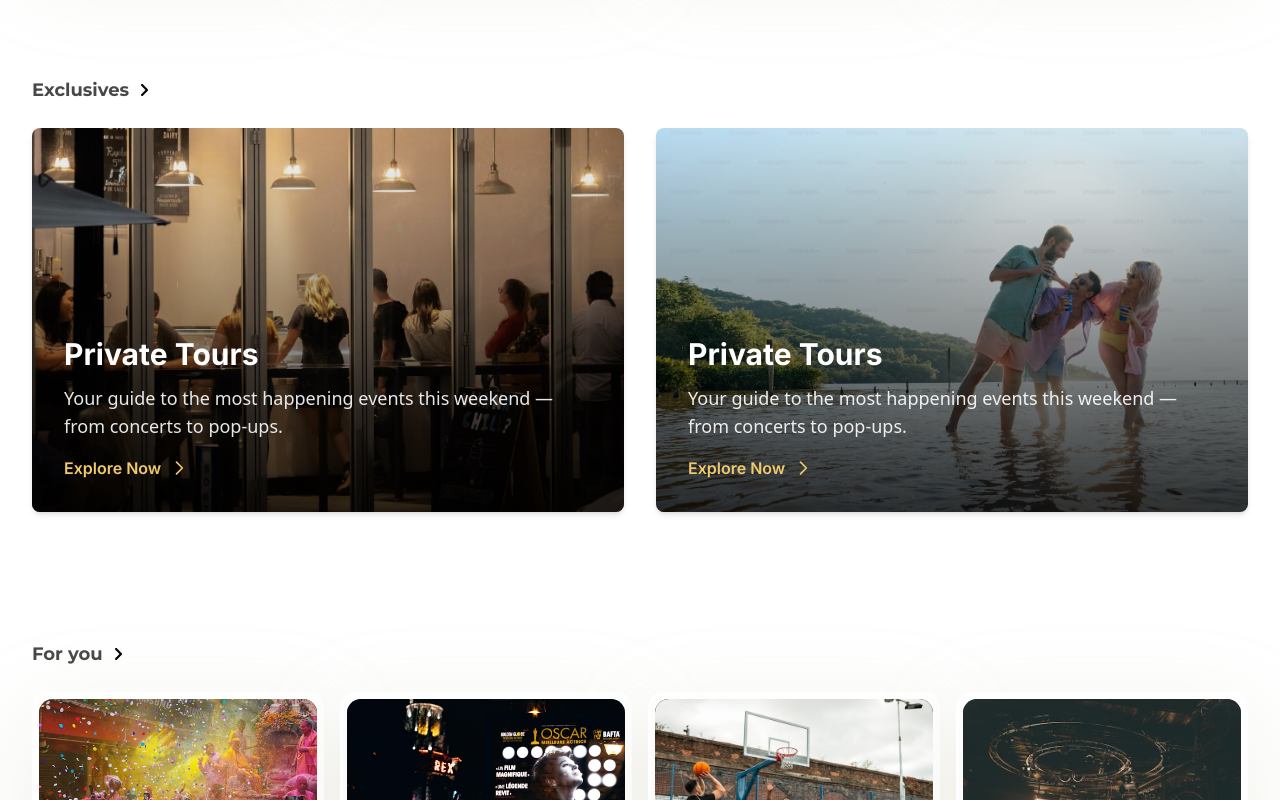
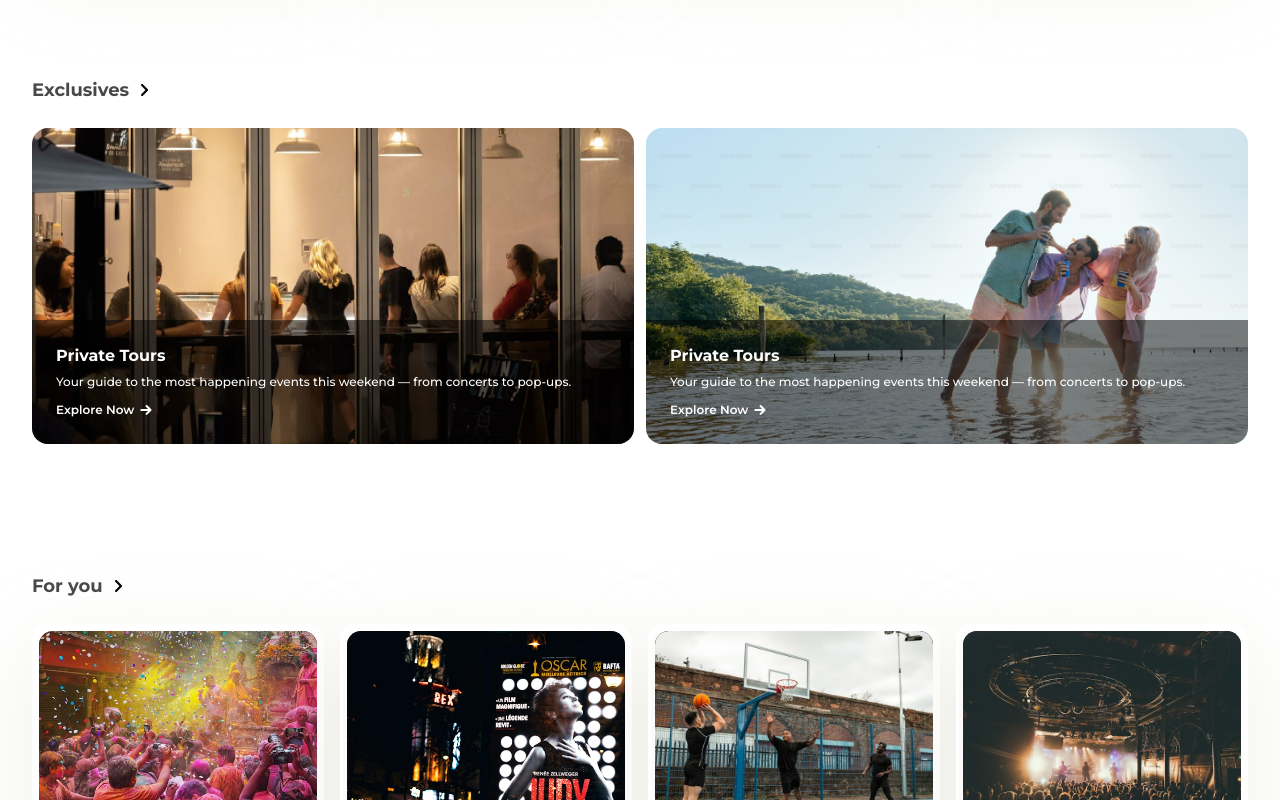
Before and after one commit to fathobukhari/hexallo, a Next.js app: page / in a window 1280 px wide. Shown: the part 2800-3600 px from the top of the page. Built offline with nearby package versions, Linux system fonts and the light colour scheme; a web font is replaced by a local one.

Commit message:
worked on components

```diff
--- a/app/page.tsx
+++ b/app/page.tsx
@@ -40,12 +40,13 @@ export default function Home() {
         />
       )}
 
-       {/* Exclusives Section */}
-       {home.exclusives.length > 0 && (
+      {/* Exclusives Section */}
+      {home.exclusives.length > 0 && (
         <ExclusiveCardSection
           title="Exclusives"
           data={home.exclusives}
           columns={2}
+          cardVariant="default"
         />
       )}
 
@@ -79,12 +80,14 @@ export default function Home() {
         ctaHref={home.blazingDeals.ctaHref}
       />
 
-       {/* Discover Hidden Gems Section */}
-       {home.hiddenGems.length > 0 && (
+      {/* Discover Hidden Gems Section */}
+      {home.hiddenGems.length > 0 && (
         <ExclusiveCardSection
           title="Discover Hidden Gems"
           data={home.hiddenGems}
           columns={4}
+          cardVariant="compact"
+          showIcon={false}
         />
       )}
 
@@ -96,6 +99,7 @@ export default function Home() {
           data={home.exploreGhana}
         />
       )}
+
       {/* Ghana's Top 10s Section */}
       {home.ghanasTop10s.length > 0 && (
         <EventCardGridSection
@@ -113,6 +117,7 @@ export default function Home() {
           title="Global Highlights"
           data={home.globalHighlights}
           columns={4}
+          cardVariant="large"
         />
       )}
 
--- a/components/sections/EventCardGridSection.tsx
+++ b/components/sections/EventCardGridSection.tsx
@@ -37,7 +37,6 @@ export const EventCardGridSection: React.FC<EventCardGridSectionProps> = ({
     <section className={cn('py-8 md:py-12 lg:py-16', className)}>
       <Container size="xl" paddingSize="medium">
         <SectionHeader title={title} />
-
         <div className={cn('grid gap-3 md:gap-4', gridCols[columns])} style={{ gridAutoRows: '1fr' }}>
           {data.map((event) => (
             <EventCard key={event.id} data={event} showRatingWithTitle={showRatingWithTitle} removeBackground={removeBackground} />
--- a/components/sections/ExclusiveCardSection.tsx
+++ b/components/sections/ExclusiveCardSection.tsx
@@ -10,6 +10,8 @@ export interface ExclusiveCardSectionProps {
   data: ExclusiveCardData[];
   className?: string;
   columns?: 2 | 3 | 4;
+  cardVariant?: 'default' | 'compact' | 'large';
+  showIcon?: boolean;
 }
 
 export const ExclusiveCardSection: React.FC<ExclusiveCardSectionProps> = ({
@@ -17,6 +19,8 @@ export const ExclusiveCardSection: React.FC<ExclusiveCardSectionProps> = ({
   data,
   className,
   columns = 2,
+  cardVariant = 'default',
+  showIcon = true,
 }) => {
   const gridCols = {
     2: 'grid-cols-1 md:grid-cols-2',
@@ -32,10 +36,9 @@ export const ExclusiveCardSection: React.FC<ExclusiveCardSectionProps> = ({
     <section className={cn('py-8 md:py-12 lg:py-16', className)}>
       <Container size="xl" paddingSize="medium">
         <SectionHeader title={title} />
-
-        <div className={cn('grid gap-6 md:gap-8', gridCols[columns])}>
+        <div className={cn('grid gap-3', gridCols[columns])}>
           {data.map((exclusive) => (
-            <ExclusiveCard key={exclusive.id} data={exclusive} />
+            <ExclusiveCard key={exclusive.id} data={exclusive} variant={cardVariant} showIcon={showIcon} />
           ))}
         </div>
       </Container>
--- a/components/shared/ExclusiveCard.tsx
+++ b/components/shared/ExclusiveCard.tsx
@@ -7,15 +7,49 @@ import { ExclusiveCardData } from '@/lib/types/home';
 export interface ExclusiveCardProps {
   data: ExclusiveCardData;
   className?: string;
+  variant?: 'default' | 'compact' | 'large';
+  showIcon?: boolean;
 }
 
 export const ExclusiveCard: React.FC<ExclusiveCardProps> = ({
   data,
   className,
+  variant = 'default',
+  showIcon = true,
 }) => {
+  const heightClasses = {
+    default: 'h-[316px]',
+    compact: 'h-[361px]',
+    large: 'h-[387px]',
+  };
+
+  const paddingClasses = {
+    default: 'p-6',
+    compact: 'px-4 pt-4 pb-6',
+    large: 'px-4 pt-4 pb-8',
+  };
+
+  const titleClasses = {
+    default: 'text-base font-bold',
+    compact: 'text-sm font-bold',
+    large: 'text-xs font-semibold',
+  };
+
+  const descriptionClasses = {
+    default: 'text-xs font-medium mb-1.5',
+    compact: 'text-xs font-medium',
+    large: 'text-xs font-bold',
+  };
+
+  const exploreTextClasses = {
+    default: 'text-xs font-semibold',
+    compact: '',
+    large: 'text-[9.5px] font-medium',
+  };
+
   return (
     <Link href={data.href} className={cn('group block', className)}>
-      <div className="relative w-full h-64 md:h-80 lg:h-96 rounded-lg overflow-hidden shadow-md hover:shadow-lg transition-shadow duration-300">
+      <div className={cn('relative w-full overflow-hidden rounded-2xl', heightClasses[variant])}>
         <Image
           src={data.image}
           alt={data.title}
@@ -23,24 +57,36 @@ export const ExclusiveCard: React.FC<ExclusiveCardProps> = ({
           className="object-cover group-hover:scale-105 transition-transform duration-300"
           sizes="(max-width: 768px) 100vw, (max-width: 1200px) 50vw, 33vw"
         />
-
-        {/* Gradient Overlay */}
-        <div className="absolute inset-0 bg-gradient-to-t from-black/80 via-black/40 to-transparent" />
-
         {/* Content */}
-        <div className="absolute inset-0 flex flex-col justify-end p-6 md:p-8">
-          <h3 className="text-2xl md:text-3xl font-inter font-bold text-white mb-3 group-hover:text-secondary-200 transition-colors">
+        <div className={cn('absolute bottom-0 left-0 right-0 bg-black/50', paddingClasses[variant])}>
+          <h3 className={cn('font-montserrat text-white mb-1.5', titleClasses[variant])}>
             {data.title}
           </h3>
-          <p className="text-base md:text-lg text-white/90 mb-4 line-clamp-2">
+
+          <p
+          className={cn('font-montserrat text-white', descriptionClasses[variant])}>
             {data.description}
           </p>
-          <span className="inline-flex items-center gap-2 text-base font-inter font-semibold text-secondary-200 group-hover:text-secondary-300 transition-colors">
-            {data.ctaText}
-            <svg className="w-5 h-5" fill="none" stroke="currentColor" viewBox="0 0 24 24">
-              <path strokeLinecap="round" strokeLinejoin="round" strokeWidth={2} d="M9 5l7 7-7 7" />
-            </svg>
-          </span>
+          {data.ctaText && (
+            <span
+            className={cn(
+              showIcon ? 'inline-flex items-center' : 'inline-block',
+              'font-montserrat text-white bg-transparent',
+              exploreTextClasses[variant],
+              showIcon && 'gap-1'
+            )}>
+              {data.ctaText}
+              {showIcon && (
+                <Image
+                  src="/icons/arrow-right-white.svg"
+                  alt="arrow"
+                  width={16}
+                  height={16}
+                  className="w-4 h-4"
+                />
+              )}
+            </span>
+          )}
         </div>
       </div>
     </Link>
--- a/config.js
+++ b/config.js
@@ -430,7 +430,7 @@ export const siteConfig = {
         title: 'Private Tours',
         description: "Your guide to the most happening events this weekend — from concerts to pop-ups.",
         ctaText: 'Explore Now',
-        href: '/exclusives/private-tours',
+        href: '/tours',
       },
       {
         id: 'exclusive-2',
@@ -438,7 +438,7 @@ export const siteConfig = {
         title: 'Private Tours',
         description: "Your guide to the most happening events this weekend — from concerts to pop-ups.",
         ctaText: 'Explore Now',
-        href: '/exclusives/private-tours',
+        href: '/tours',
       },
     ],
     hiddenGems: [
@@ -447,7 +447,7 @@ export const siteConfig = {
         image: '/images/discover-1.jpg',
         title: 'The Secret Garden Café',
         description: 'AccraHidden courtyard serving organic brunch & live music evenings.',
-        ctaText: 'Explore Now',
+        ctaText: '',
         href: '/hidden-gems/secret-garden-cafe',
       },
       {
@@ -455,7 +455,7 @@ export const siteConfig = {
         image: '/images/dicover-2.jpg',
         title: "Napa's Underground Jazz",
         description: 'Vintage cellar turned into an intimate live stages.',
-        ctaText: 'Explore Now',
+        ctaText: '',
         href: '/hidden-gems/napa-underground-jazz',
       },
       {
@@ -463,7 +463,7 @@ export const siteConfig = {
         image: '/images/discover-3.jpg',
         title: 'Sky Hammock Trail',
         description: 'BaliSwing over the valley — a serene thrill far from crowds',
-        ctaText: 'Explore Now',
+        ctaText: '',
         href: '/hidden-gems/sky-hammock-trail',
       },
       {
@@ -471,7 +471,7 @@ export const siteConfig = {
         image: '/images/discover.jpg',
         title: 'Sky Hammock Trail',
         description: 'BaliSwing over the valley — a serene thrill far from crowds',
-        ctaText: 'Explore Now',
+        ctaText: '',
         href: '/hidden-gems/sky-hammock-trail',
       },
     ],
```
